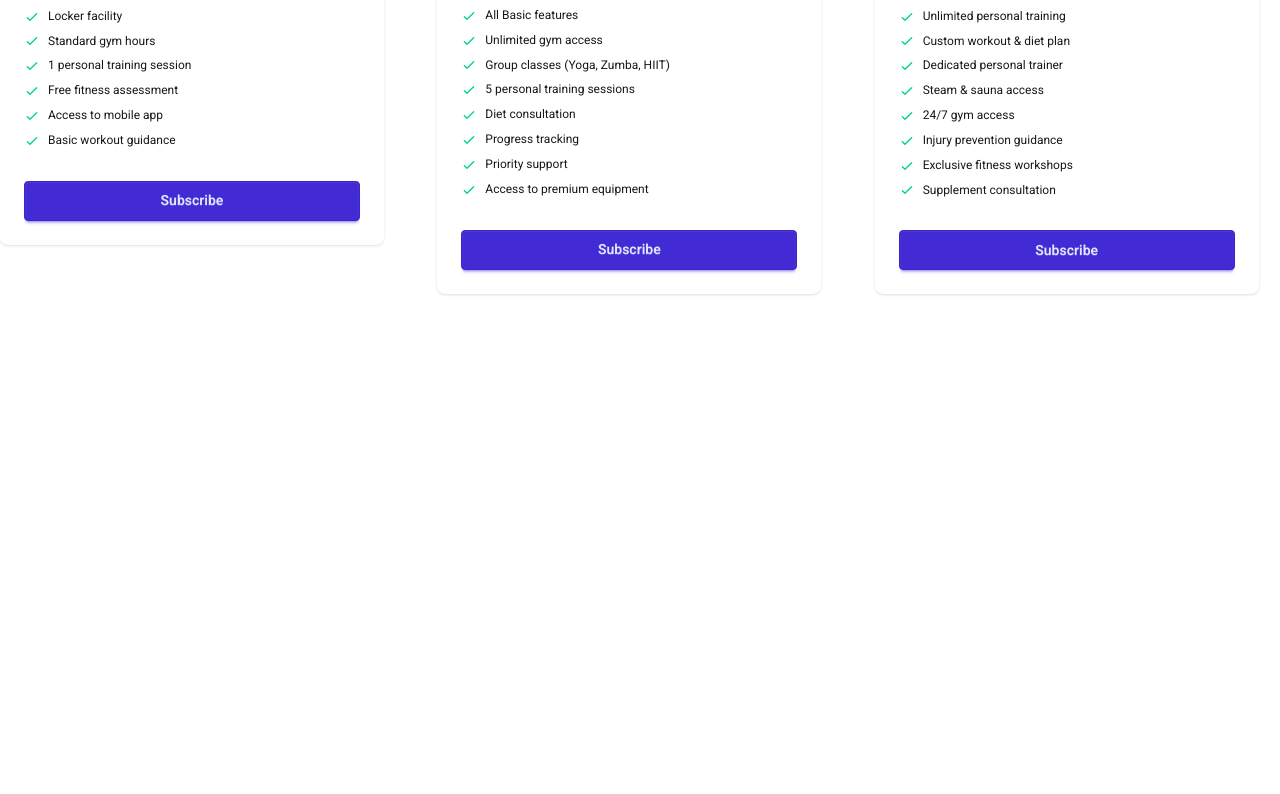
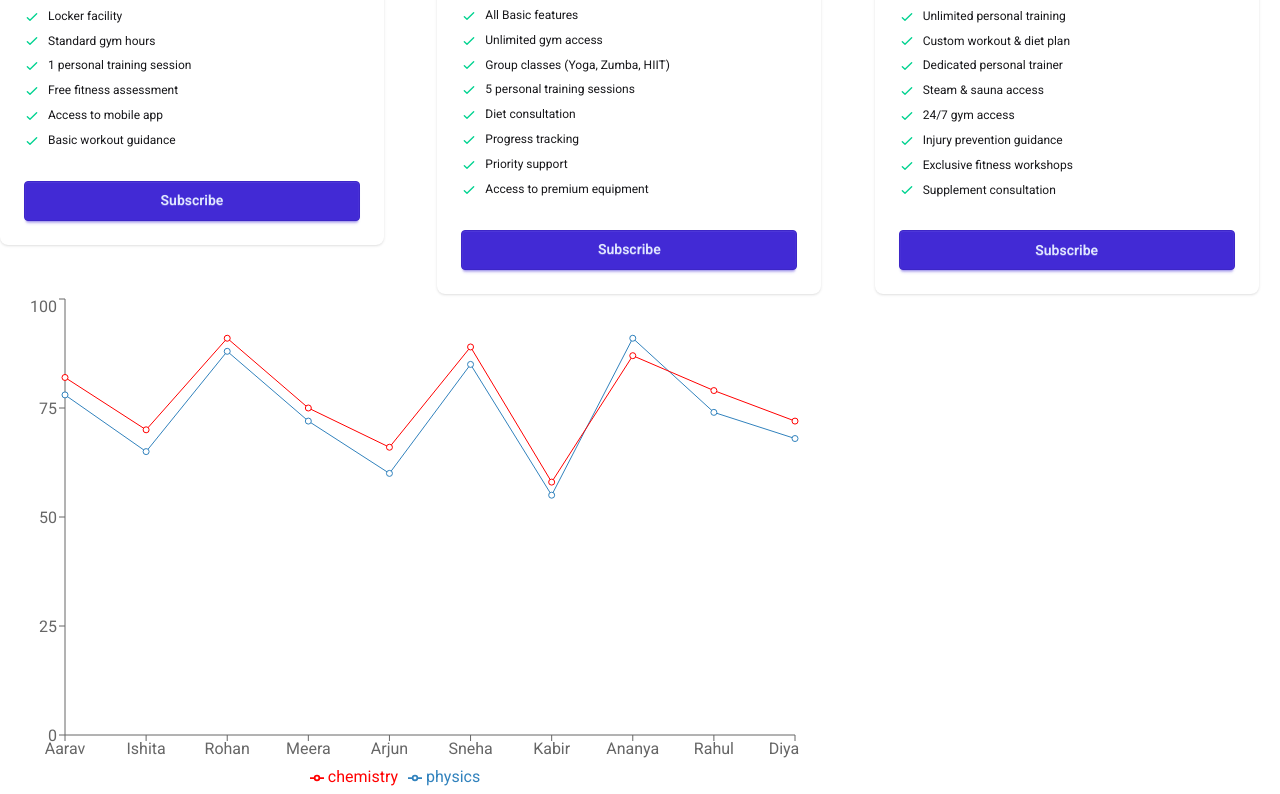
Before and after one commit to piasmajumdar/react-world-on-the-go, a React (Vite) app: page / in a window 1280 px wide. Shown: the part 226-1020 px from the top of the page. Before the commit the page ends 800 px from the top, so only its background shows below. Built offline with nearby package versions, Linux system fonts and the light colour scheme.

Commit message:
added charts

```diff
--- a/package.json
+++ b/package.json
@@ -14,6 +14,7 @@
     "lucide-react": "^1.0.0-rc.1",
     "react": "^19.2.4",
     "react-dom": "^19.2.4",
+    "recharts": "^3.8.1",
     "tailwindcss": "^4.2.2"
   },
   "devDependencies": {
--- a/src/App.jsx
+++ b/src/App.jsx
@@ -3,6 +3,7 @@ import './App.css'
 import DaisyNav from './Components/DaisyNav/DaisyNav'
 import NavBar from './Components/NavBar/NavBar'
 import PricingOptions from './Components/PricingOptions/PricingOptions'
+import ResultsChart from './Components/ResultsChart/ResultsChart'
 
 function App() {
 
@@ -20,6 +21,8 @@ function App() {
         <Suspense fallback={<span className="loading loading-spinner loading-lg"></span>}>
           <PricingOptions pricingPromise={pricingPromise}></PricingOptions>
         </Suspense>
+
+        <ResultsChart></ResultsChart>
       </main>
 
 
--- /dev/null
+++ b/src/Components/ResultsChart/ResultsChart.jsx
@@ -0,0 +1,33 @@
+import React from 'react';
+import { Legend, Line, LineChart, XAxis, YAxis } from 'recharts';
+
+
+const resultData = [
+    { "id": 1, "name": "Aarav", "physics": 78, "chemistry": 82, "math": 90 },
+    { "id": 2, "name": "Ishita", "physics": 65, "chemistry": 70, "math": 68 },
+    { "id": 3, "name": "Rohan", "physics": 88, "chemistry": 91, "math": 95 },
+    { "id": 4, "name": "Meera", "physics": 72, "chemistry": 75, "math": 80 },
+    { "id": 5, "name": "Arjun", "physics": 60, "chemistry": 66, "math": 62 },
+    { "id": 6, "name": "Sneha", "physics": 85, "chemistry": 89, "math": 92 },
+    { "id": 7, "name": "Kabir", "physics": 55, "chemistry": 58, "math": 61 },
+    { "id": 8, "name": "Ananya", "physics": 91, "chemistry": 87, "math": 93 },
+    { "id": 9, "name": "Rahul", "physics": 74, "chemistry": 79, "math": 77 },
+    { "id": 10, "name": "Diya", "physics": 68, "chemistry": 72, "math": 70 }
+];
+
+const ResultsChart = () => {
+    return (
+        <div>
+            <LineChart width={800} height={500} data={resultData}>
+                <Line dataKey={'physics'}></Line>
+                <Line dataKey={'chemistry'} stroke='red'></Line>
+                <XAxis dataKey="name"></XAxis>
+                <YAxis></YAxis>
+                <Legend></Legend>
+            </LineChart>
+
+        </div>
+    );
+};
+
+export default ResultsChart;
```
Also changed, not shown: 1 other file (tests, documents, lock files or other folders).
